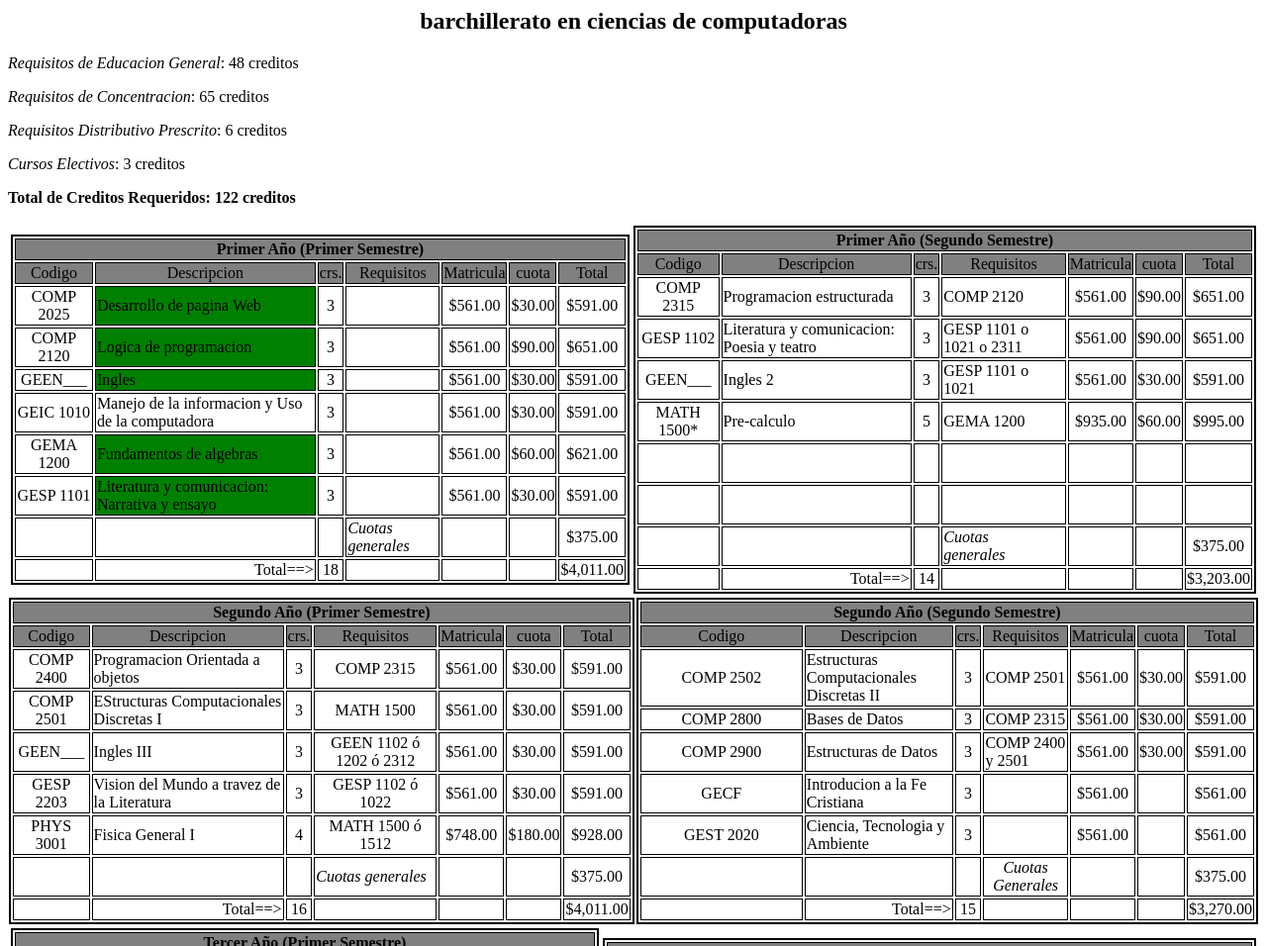
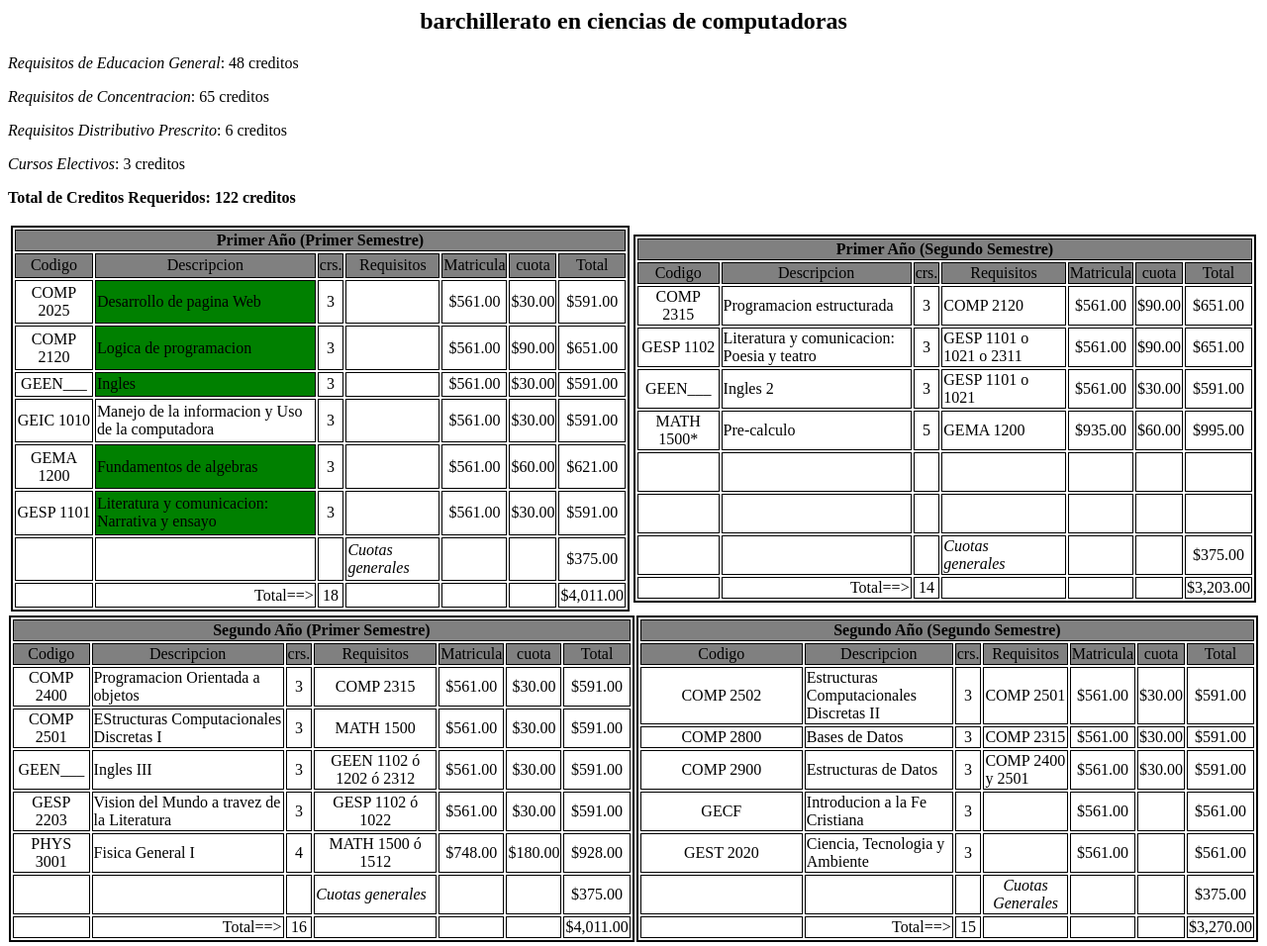
Before and after one commit to WinsomeArc315/Information-center, a plain HTML site: page secuencial1.html in a window 1280 px wide. Shown: the top 956 px of the page at 99% size. Drawn offline with Linux system fonts and the light colour scheme.

Commit message:
Update secuencial1.html

```diff
--- a/secuencial1.html
+++ b/secuencial1.html
@@ -17,7 +17,7 @@
             <table width="100%" border="0" align="center">
                 <tr>
                     <td>
-                        <table border="2" bordercolor="black" width="100%" height="100%">
+                        <table border="2" bordercolor="black" width="100%" height="390">
                             <thead>
                                 <tr>
                                     <th bgcolor=gray colspan="7" align="center">Primer Año (Primer Semestre)</th>
```
